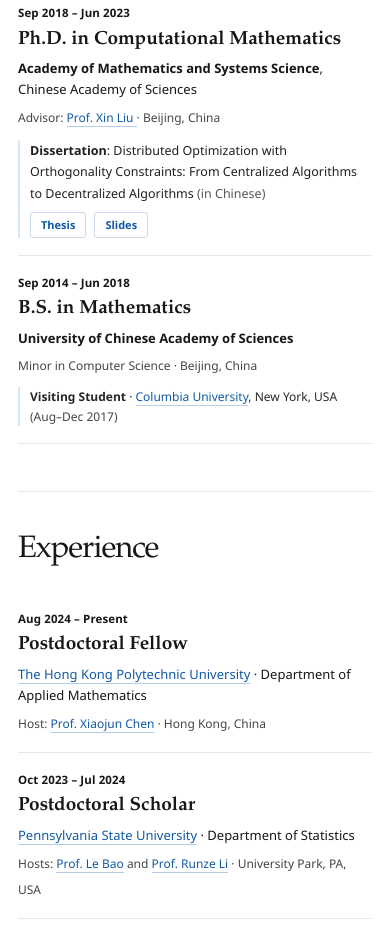
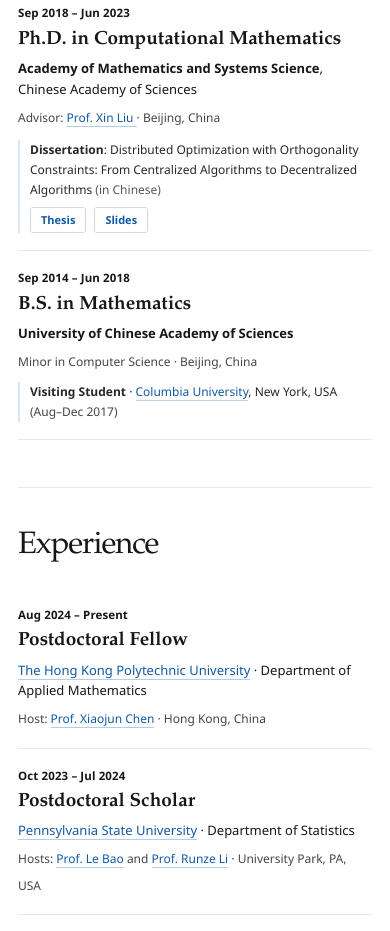
Before and after one commit to LeiWang-Opt/leiwang-opt.github.io, a plain HTML site: page index.html in a window 390 px wide. Shown: the part 1151-2082 px from the top of the page. Drawn offline with Linux system fonts and the light colour scheme.

Commit message:
Update styles.css

```diff
--- a/styles.css
+++ b/styles.css
@@ -982,3 +982,17 @@ h2,h2 small,.bio-prose,.bio-prose strong,.section-intro,
     font-size: 11px;
   }
 }
+
+
+#education .phd-dissertation-title {
+  font-size: 12.5px;
+  line-height: 1.7;
+  color: #272727;
+}
+
+@media (max-width: 540px) {
+  #education .phd-dissertation-title {
+    font-size: 12px;
+    line-height: 1.65;
+  }
+}
```
